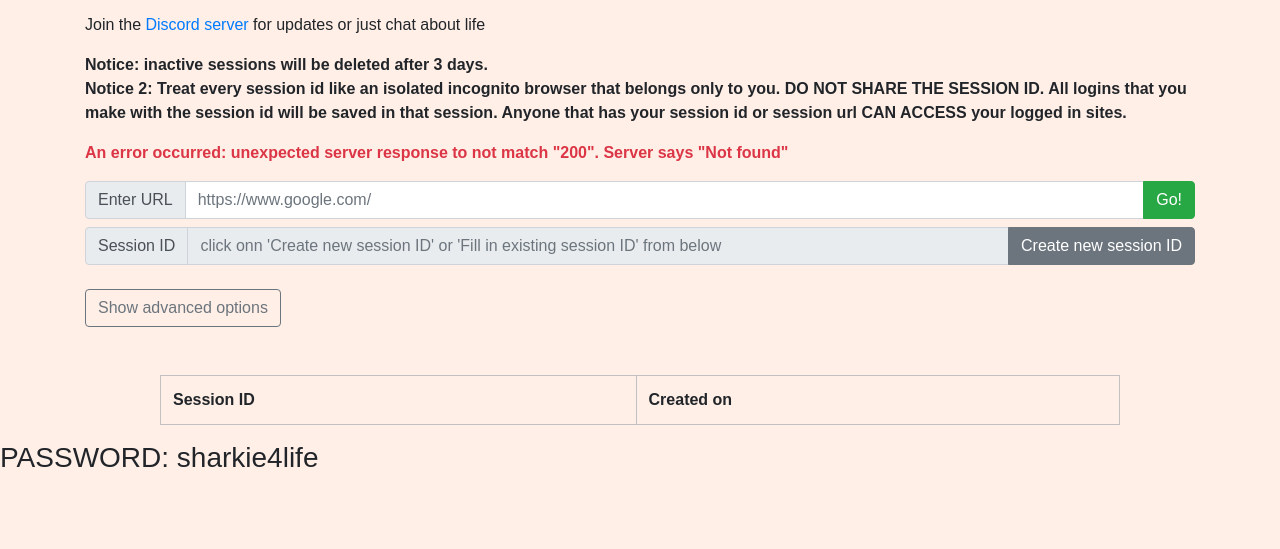
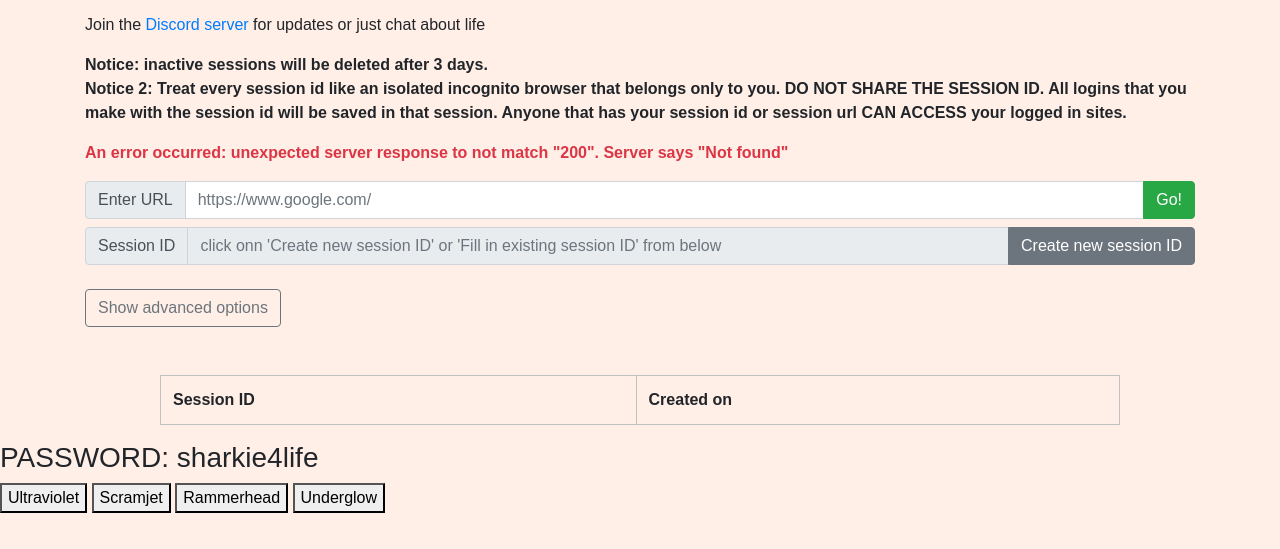
Before and after one commit to LexLeethorMain/UnderGlowButBetter, a website: page public/rammerhead/public/index.html in a window 1280 px wide. Shown: the part 251-800 px from the top of the page. Drawn offline with nearby package versions, Linux system fonts and the light colour scheme; no server answers.

Commit message:
Update index.html

```diff
--- a/public/rammerhead/public/index.html
+++ b/public/rammerhead/public/index.html
@@ -79,6 +79,15 @@
         </table>
     </div>
     <h3>PASSWORD: sharkie4life</h3>
-</body>
+
+    <div class="footer"> <!-- fooger -->
+        <div class="footer-nav">
+            <a href="/ultraviolet.html"><button class="footer-button">Ultraviolet</button></a> <!-- God this shit never works -->
+            <a href="/scramjet"><button class="footer-button">Scramjet</button></a> <!-- Bypass for scramjet soon????????? -->
+            <a href="/rammerhead/public/index.html"><button class="footer-button">Rammerhead</button></a>
+            <a href="index.html"><button class="footer-button">Underglow</button></a>
+        </div>
+    </div>
+</bod>
 
 </html>
```
